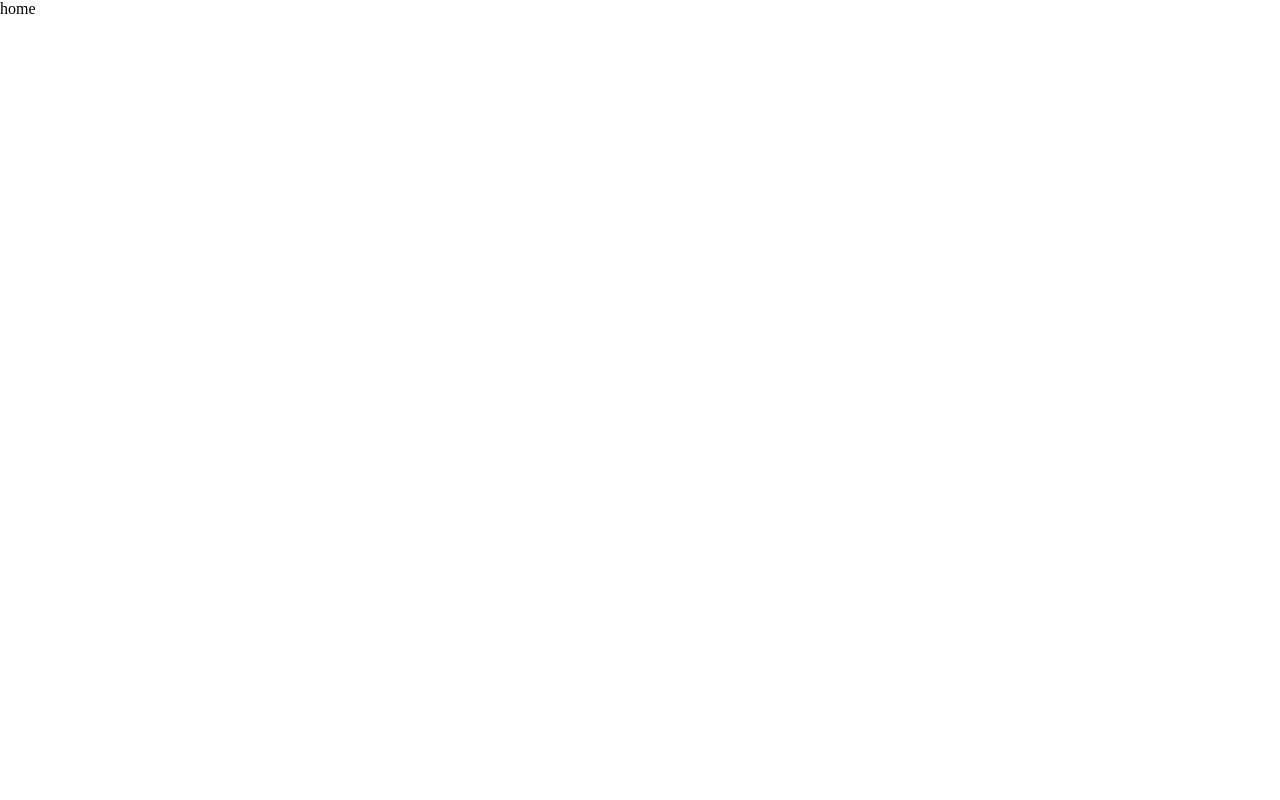
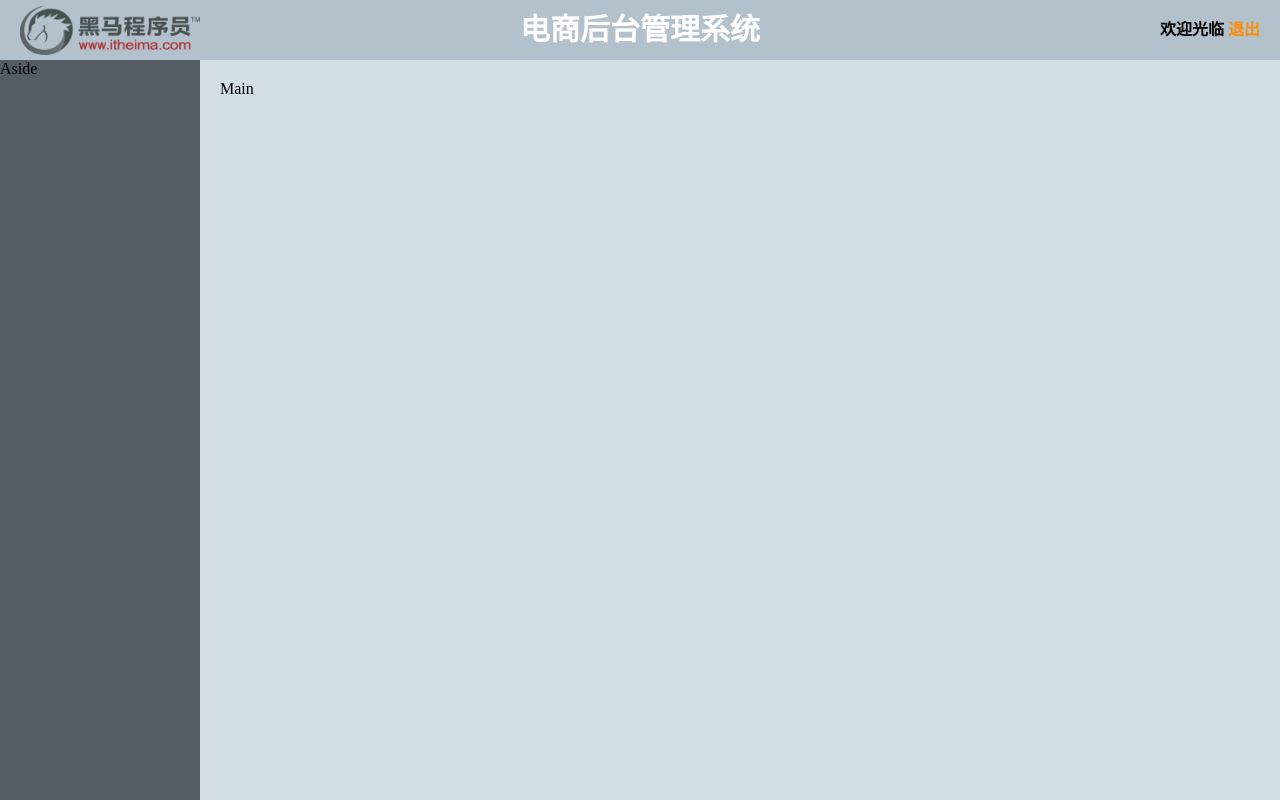
Before and after one commit to IDontKnowBYD/Vue-PC-Shop, a Vue app: page /#/home in a window 1280 px wide. Built offline with nearby package versions, Linux system fonts and the light colour scheme; sample sign-in values are in the browser's storage.

Commit message:
add home layout

```diff
--- a/src/components/Home.vue
+++ b/src/components/Home.vue
@@ -1,12 +1,64 @@
 <template>
- <div>
-   home
- </div>
+  <el-container class="home">
+    <el-header>
+      <div class="img"></div>
+      <div class="logout">欢迎光临<a> 退出</a></div>
+      <h1 class="title">电商后台管理系统</h1>
+    </el-header>
+    <el-container>
+      <el-aside width="200px">Aside</el-aside>
+      <el-main>Main</el-main>
+    </el-container>
+  </el-container>
 </template>
 
 <script>
 export default {}
 </script>
 
-<style>
+<style lang="less">
+.home {
+  height: 100%;
+
+  .el-header {
+    background-color: #b3c1cd;
+
+    .img {
+      width: 180px;
+      height: 60px;
+      float: left;
+      background: url('../assets/logo.png') no-repeat;
+      background-size: contain;
+      background-position: center center;
+    }
+    .logout {
+      width: 180px;
+      height: 60px;
+      float: right;
+      line-height: 60px;
+      text-align: right;
+      font-weight: 700;
+
+      a {
+        color: darkorange;
+      }
+    }
+    .title {
+      height: 60px;
+      overflow: hidden;
+      text-align: center;
+      line-height: 60px;
+      color: #fff;
+      font-size: 30px;
+    }
+  }
+
+  .el-aside {
+    background-color: #545c64;
+  }
+
+  .el-main {
+    background-color: #d4dfe4;
+  }
+}
 </style>
```
